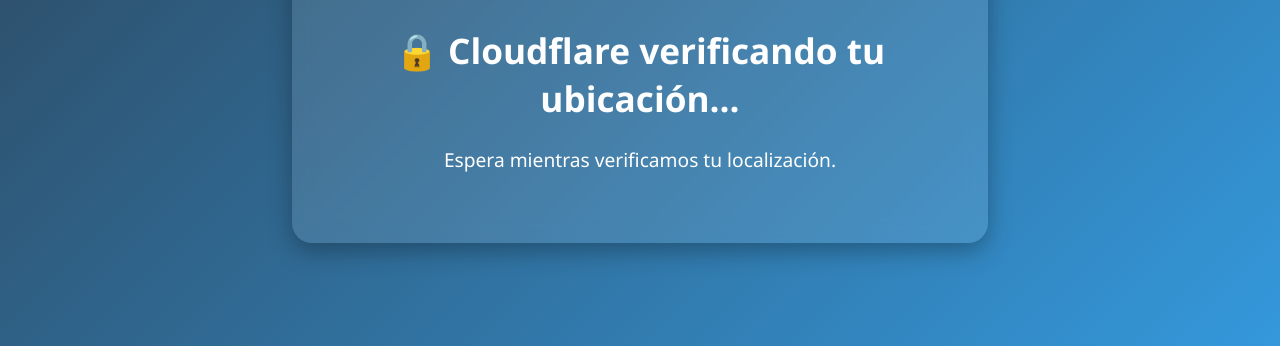
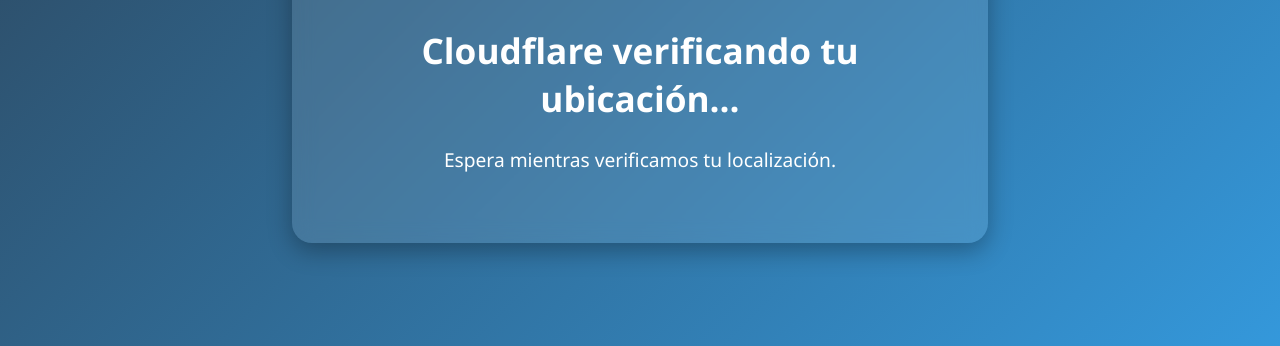
Before and after one commit to alanmoncada1/localization, a website: page public/ubicacion-requerida.html in a window 1280 px wide. Shown: the part 454-800 px from the top of the page. Drawn offline with Linux system fonts and the light colour scheme.

Commit message:
First push

```diff
--- a/public/ubicacion-requerida.html
+++ b/public/ubicacion-requerida.html
@@ -36,7 +36,7 @@
     <img
       src="https://cf-assets.www.cloudflare.com/dzlvafdwdttg/69wNwfiY5mFmgpd9eQFW6j/d5131c08085a977aa70f19e7aada3fa9/1pixel-down__1_.svg"
       alt="Ubicación" />
-    <h1>🔒 Cloudflare verificando tu ubicación...</h1>
+    <h1>Cloudflare verificando tu ubicación...</h1>
     <p id="estado">Espera mientras verificamos tu localización.</p>
   </div>
 </body>
```
Also changed, not shown: 1 other file.
